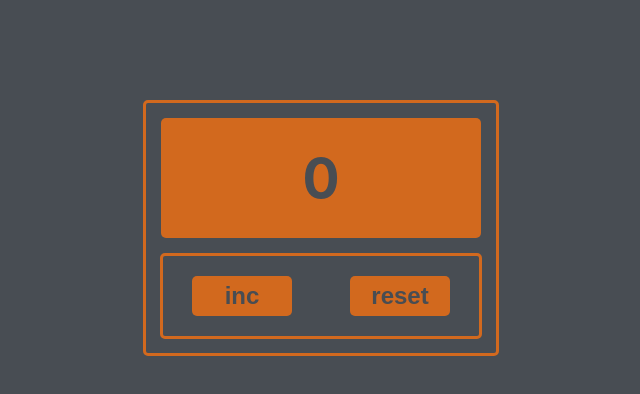
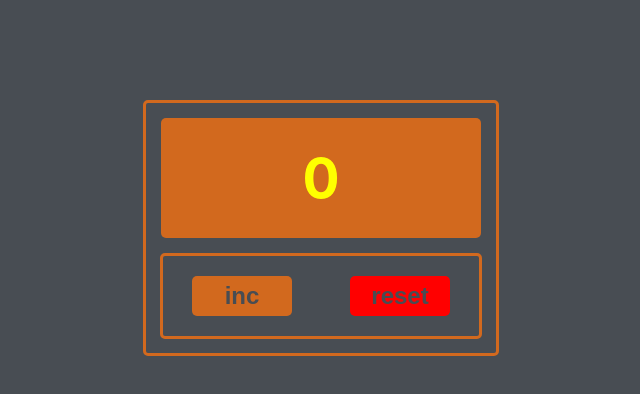
Before and after one commit to antonnur/control_monday, a React (Create React App) app: page / in a window 1280 px wide. Shown: the top 394 px of the page, without its empty margins (319-959 px from the left). Built offline with nearby package versions, Linux system fonts and the light colour scheme.

Commit message:
PC Work End

```diff
--- a/src/control/control.module.css
+++ b/src/control/control.module.css
@@ -13,7 +13,6 @@
   width: 320px;
   height: 120px;
 
-  color: #484d53;
   font-size: 55px;
   font-weight: 700;
   line-height: 120px;
@@ -23,7 +22,16 @@
 }
 
 .count {
+  color: #484d53;
   vertical-align: middle;
+}
+
+.active__start {
+  color: yellow;
+}
+
+.active__end {
+  color: lime;
 }
 
 .form__bottom {
@@ -32,7 +40,6 @@
 
   width: 316px;
   height: 80px;
-
 
   border: 3px solid chocolate;
   border-radius: 5px;
@@ -43,7 +50,7 @@
   width: 100px;
   height: 40px;
 
-  margin: auto ;
+  margin: auto;
   cursor: pointer;
 
   font-size: 24px;
@@ -70,3 +77,19 @@
   border-radius: 5px;
   border: none;
 }
+
+.button__disable {
+  width: 100px;
+  height: 40px;
+
+  margin: auto;
+  cursor: pointer;
+
+  font-size: 24px;
+  font-weight: 700;
+  color: #484d53;
+
+  background-color: red;
+  border-radius: 5px;
+  border: none;
+}
--- a/src/control/control.tsx
+++ b/src/control/control.tsx
@@ -8,19 +8,23 @@ export const Control = () => {
   return (
     <div className={s.wrapper}>
       <div className={s.form__top}>
-        <div className={s.count}>
+        <div className={counter === 0 ? s.active__start : s.count && counter === 5 ? s.active__end : s.count}>
           {counter}
         </div>
       </div>
       <div className={s.form__bottom}>
-        <button className={s.inc} onClick={() => {
-          setCounter((c) => c + 1)
-        }}>
+        <button disabled={counter === 5}
+                className={counter === 5 ? s.button__disable :s.inc}
+                onClick={() => {
+                  setCounter((c) => c + 1)
+                }}>
           inc
         </button>
-        <button className={s.reset} onClick={() => {
-          setCounter((c) => 0)
-        }}>
+        <button disabled={counter === 0}
+                className={counter === 0 ? s.button__disable :s.reset}
+                onClick={() => {
+                  setCounter((c) => 0)
+                }}>
           reset
         </button>
       </div>
```
Also changed, not shown: src/logo.svg (deleted).
